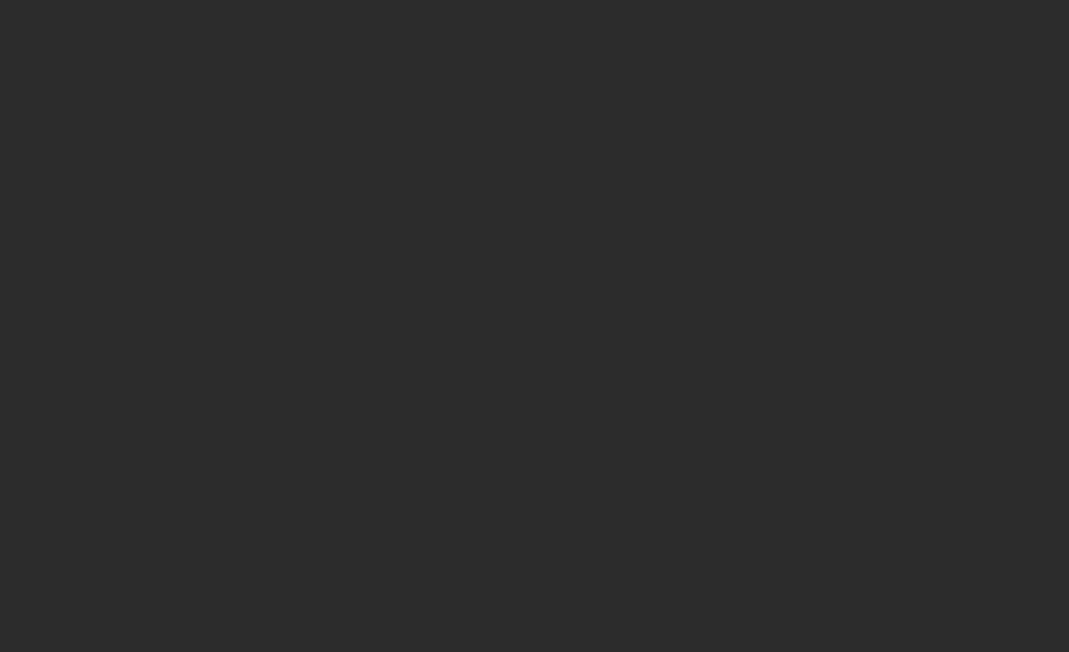
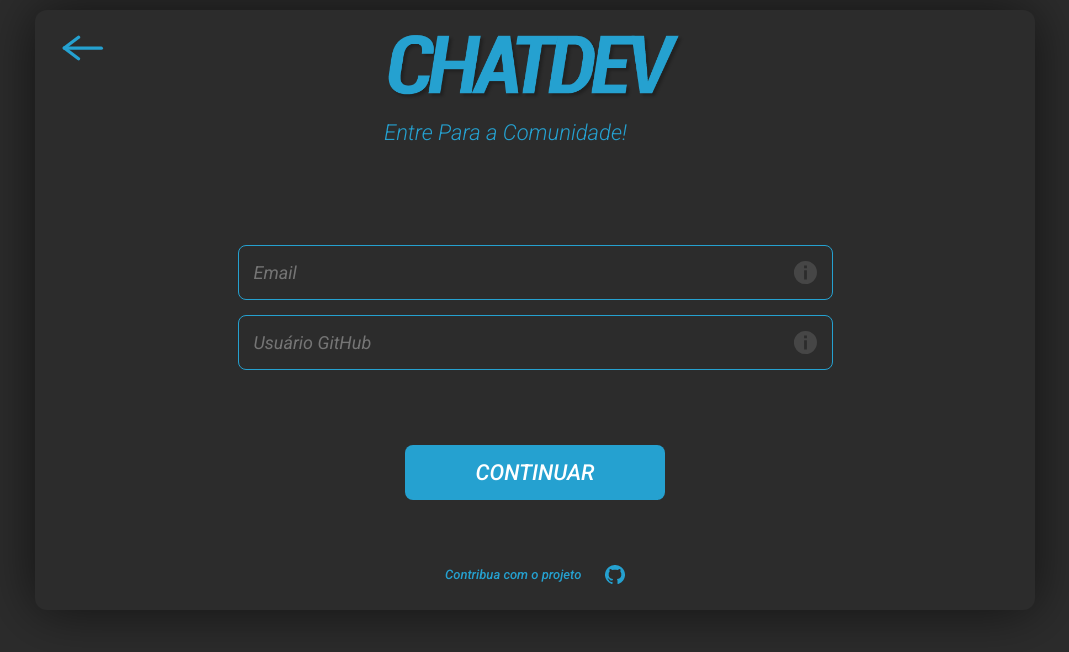
Before and after one commit to FernandoRidam/ChatDev-Web, a React (Create React App) app: page /register in a window 1280 px wide. Shown: the top 652 px of the page, without its empty margins (105-1174 px from the left). Built offline with nearby package versions, Linux system fonts and the light colour scheme.

Commit message:
Tela de Cadastro

```diff
--- /dev/null
+++ b/src/pages/Register/index.js
@@ -0,0 +1,68 @@
+import React from 'react';
+
+import './styles.css';
+
+import logo from '../../assets/logo.png';
+import github from '../../assets/github.png';
+import info from '../../assets/info.svg';
+import arrow_left from '../../assets/arrow_left.svg';
+
+import TextField from '../../components/TextField';
+
+export default function Register({ history }) {
+  function handleNavigation( route ) {
+    history.push( route );
+  };
+
+  return (
+    <div className="container">
+      <div className="card">
+        <div className="header-card">
+          <img
+            onClick={() => handleNavigation('/')}
+            src={ arrow_left }
+            className="arrow-left"
+            alt="Arrow Left"
+          />
+
+          <img src={ logo } className="logo" alt="CHATDEV"/>
+
+          <span className="sub-logo">Entre Para a Comunidade!</span>
+        </div>
+
+        <div className="inputs-view">
+          <TextField
+            placeholder="Email"
+            icon={ info }
+            popupText="Seu email para cadastro"
+          />
+
+          <TextField
+            placeholder="Usuário GitHub"
+            icon={ info }
+            popupText="Seu usuário GitHub!"
+          />
+        </div>
+
+        <div className="buttons-view">
+          <div />
+
+          <button
+            onClick={() => handleNavigation('/register')}
+            className="button"
+          >
+            CONTINUAR
+          </button>
+
+          <div />
+        </div>
+
+        <div className="github">
+          <span className="text-github">Contribua com o projeto</span>
+
+          <img src={ github } className="img-github" alt="GitHub"/>
+        </div>
+      </div>
+    </div>
+  );
+};
--- a/src/routes.js
+++ b/src/routes.js
@@ -2,12 +2,14 @@ import React from 'react';
 import { BrowserRouter, Switch, Route } from 'react-router-dom';
 
 import Login from './pages/Login';
+import Register from './pages/Register';
 
 export default function Routes() {
     return (
       <BrowserRouter>
         <Switch>
           <Route path="/" exact component={ Login } />
+          <Route path="/register" exact component={ Register } />
         </Switch>
     </BrowserRouter>
   );
```
Also changed, not shown: src/pages/Register/styles.css (added).
